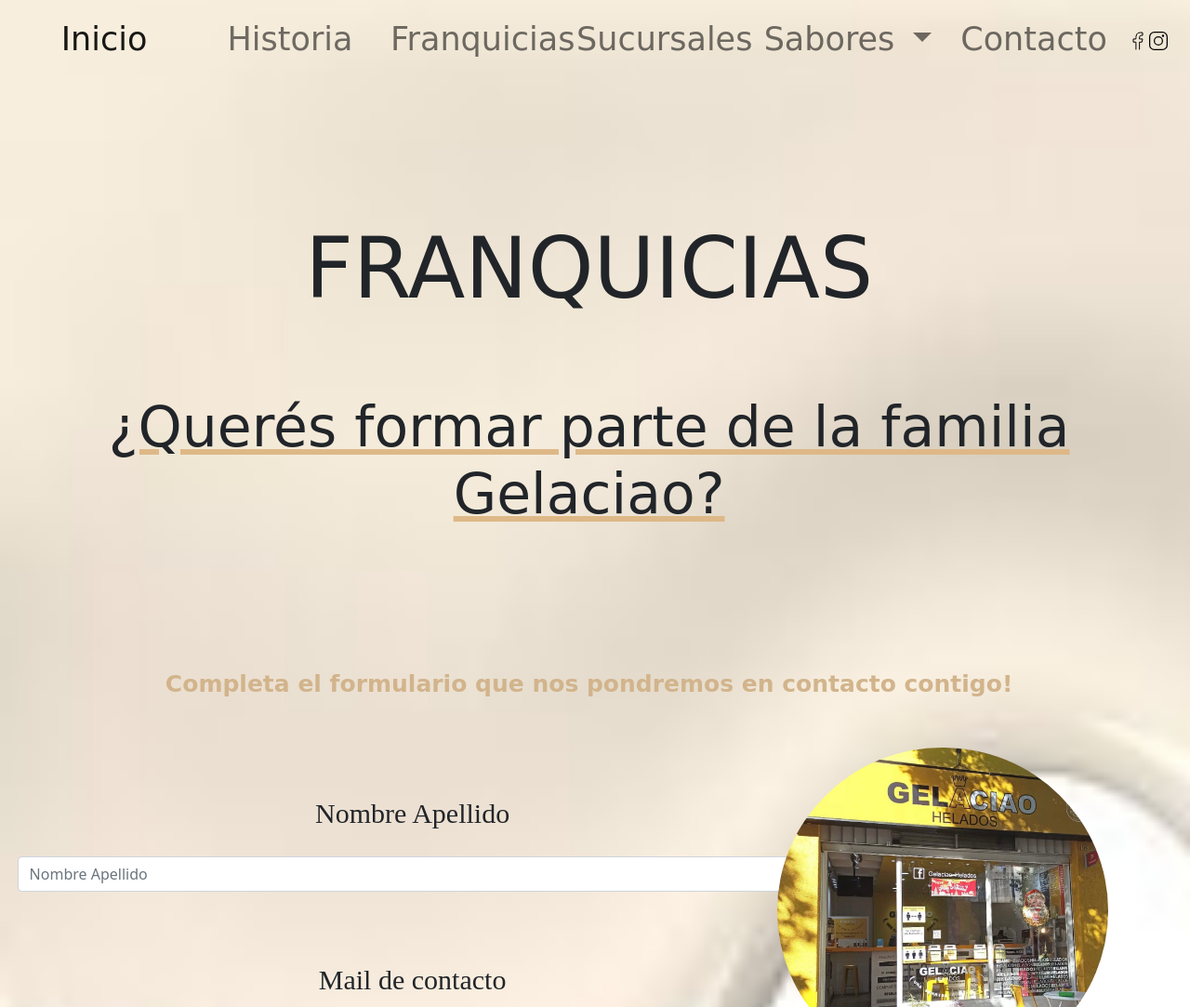
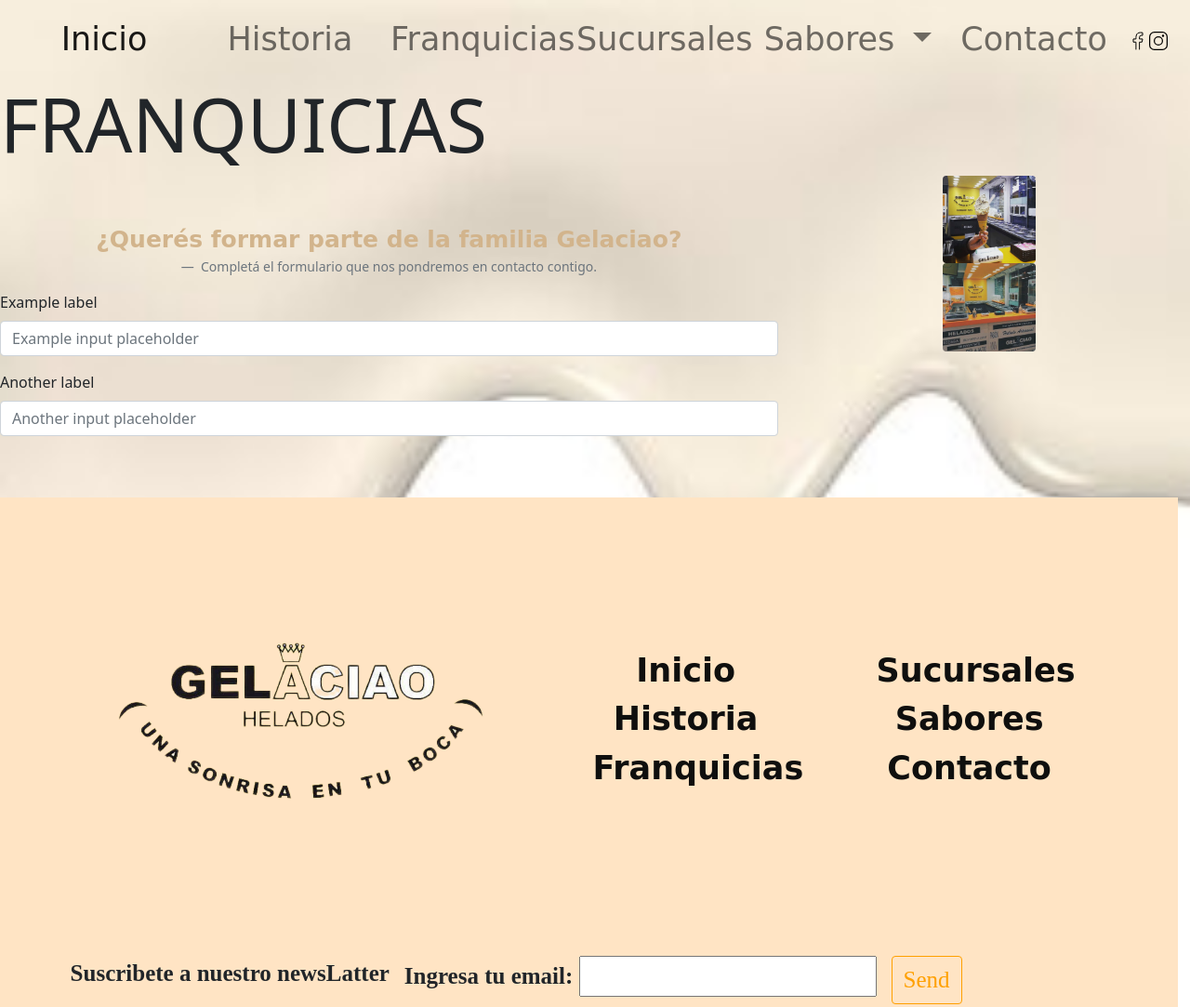
Before and after one commit to delfinadelorenzo/proyecto.final, a website: page franquicias.html in a window 1280 px wide. Shown: the top 1083 px of the page at 93% size. Drawn offline with nearby package versions, Linux system fonts and the light colour scheme; a web font is replaced by a local one.

Commit message:
ordenando

```diff
--- a/estiloss-sass/scss/estilo.scss
+++ b/estiloss-sass/scss/estilo.scss
@@ -62,25 +62,25 @@
 }
 
 
-h1{
-    margin-top: 150px;
-    margin-bottom: 80px;
-    text-align: center;
-    text-decoration: none;
-    font-size: 35px;
-    font-family: 'Zen Loop', cursive;
-    font-size: 90px;
+// h1{
+//     margin-top: 150px;
+//     margin-bottom: 80px;
+//     text-align: center;
+//     text-decoration: none;
+//     font-size: 35px;
+//     font-family: 'Zen Loop', cursive;
+//     font-size: 90px;
 
-}
+// }
 
-h2{
-    margin-top: 50px;
-    margin-bottom: 100px;
-    text-align: center;
-    text-decoration: underline burlywood;
-    font-family: 'Zen Loop', cursive;
-    font-size: 60px;
-}
+// h2{
+//     margin-top: 50px;
+//     margin-bottom: 100px;
+//     text-align: center;
+//     text-decoration: underline burlywood;
+//     font-family: 'Zen Loop', cursive;
+//     font-size: 60px;
+// }
 
 
 p{
@@ -417,7 +417,12 @@
     white-space: pre-line;
 }
 .boton__Franquicias{
-    align-items: center;
+    background-color: aliceblue;
+    font-family: 'Zen Loop';
+    color: burlywood;
+    font-weight: bold;
+    border-color: bisque;
+    font-size: 25px;
 }
 
 $movimiento:flex;
--- a/franquicias.html
+++ b/franquicias.html
@@ -58,8 +58,9 @@
 
                     </ul>
                     <form class="d-flex">
-                        <a href="https://www.facebook.com/GelaciaoHelados/" ><img src="imagenes/facebook.svg" alt=""></a>
-                        <a href="https://www.instagram.com/gelaciaohelado/?hl=es" ><img src="imagenes/iconosredes/16.16.svg" width="20px" alt=""></a>
+                        <a href="https://www.facebook.com/GelaciaoHelados/"><img src="imagenes/facebook.svg" alt=""></a>
+                        <a href="https://www.instagram.com/gelaciaohelado/?hl=es"><img
+                                src="imagenes/iconosredes/16.16.svg" width="20px" alt=""></a>
                     </form>
                 </div>
             </div>
@@ -67,7 +68,40 @@
     </header>
 
     <main>
-        <section>
+
+        <div>
+            <h1 class="display-1">FRANQUICIAS</h1>
+        </div>
+
+        <div class="row">
+            <div class="col-8">
+                <figure class="text-center">
+                    <blockquote class="blockquote">
+                        <p> ¿Querés formar parte de la familia Gelaciao?</p>
+                    </blockquote>
+                    <figcaption class="blockquote-footer">
+                        Completá el formulario que nos pondremos en contacto contigo.
+                    </figcaption>
+                </figure>
+                <div class="mb-3">
+                    <label for="formGroupExampleInput" class="form-label">Example label</label>
+                    <input type="text" class="form-control" id="formGroupExampleInput"
+                        placeholder="Example input placeholder">
+                </div>
+                <div class="mb-3">
+                    <label for="formGroupExampleInput2" class="form-label">Another label</label>
+                    <input type="text" class="form-control" id="formGroupExampleInput2"
+                        placeholder="Another input placeholder">
+                </div>
+
+            </div>
+            <div class="col-4">
+                <img src="Imagenespersonalizadas/5.jpg" class="rounded mx-auto d-block" alt="..." width="100px">
+                <img src="Imagenespersonalizadas/4.jpg" class="rounded mx-auto d-block" alt="..." width="100px">
+            </div>
+        </div>
+        </div>
+        <!-- <section>
             <div>
                 <h1>
                     FRANQUICIAS
@@ -113,7 +147,7 @@
                         <img src="imagenes/franquicia.jpg" class="rounded-circle" alt="...">
                     </div>
                 </div>
-            </div>
+            </div> -->
 
 
     </main>
```
Also changed, not shown: estiloss-sass/css/estilo.css.
